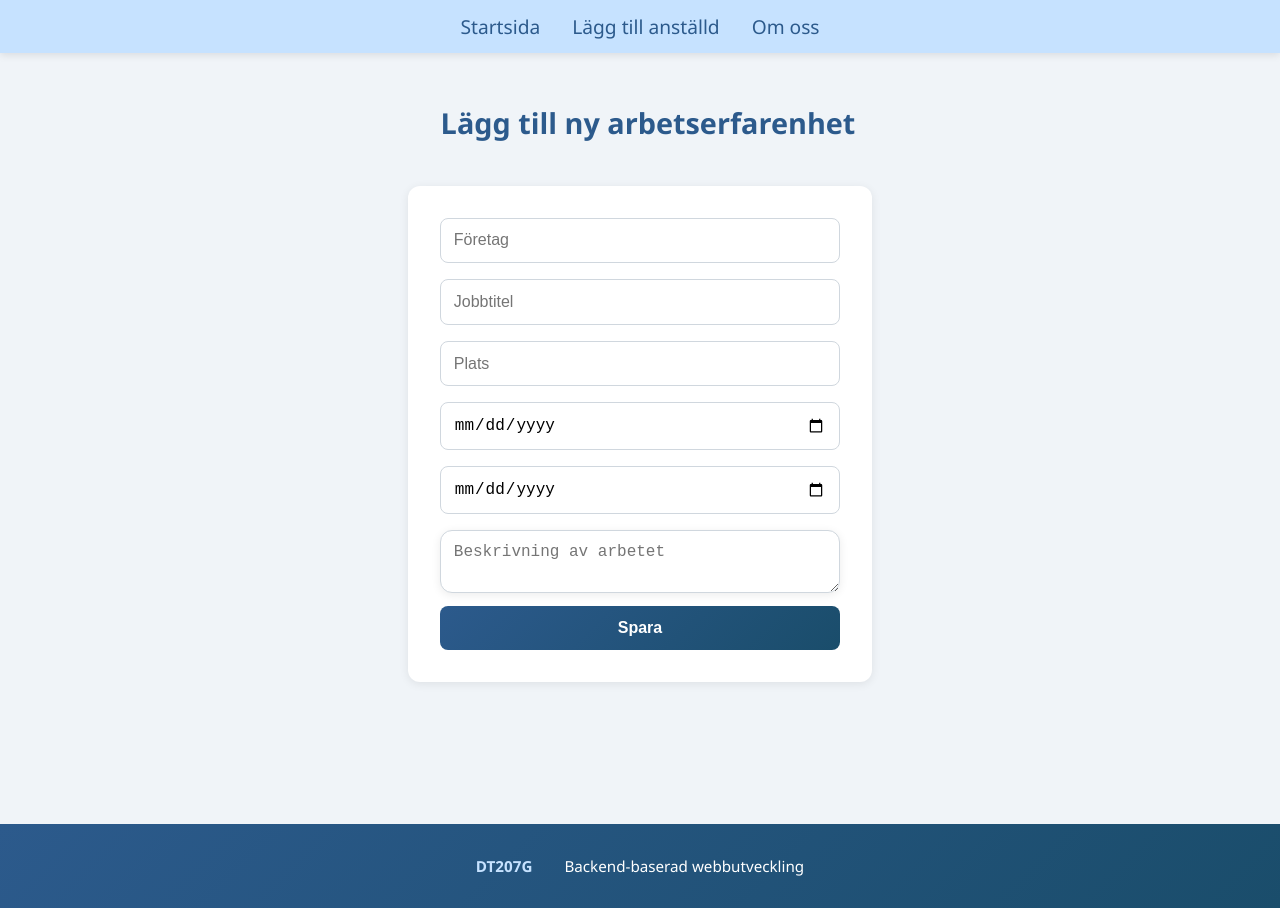
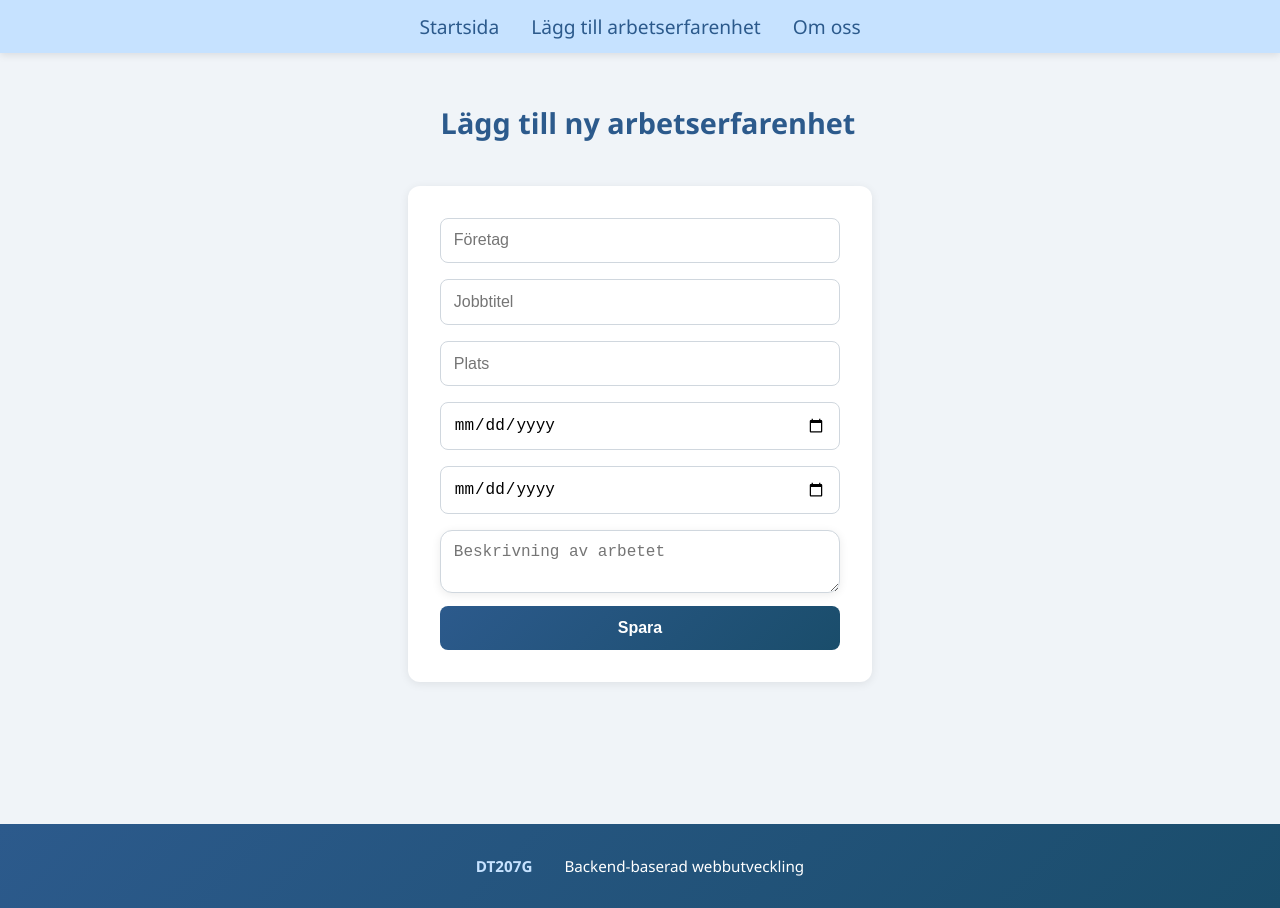
Before and after one commit to umavanmoriel/Moment2.2_DT207G, a website built with Parcel: page src/pages/add.html in a window 1280 px wide. Built offline with nearby package versions, Linux system fonts and the light colour scheme.

Commit message:
--Fixar fel i navigering

```diff
--- a/src/pages/add.html
+++ b/src/pages/add.html
@@ -3,7 +3,7 @@
 <head>
     <meta charset="UTF-8">
     <meta name="viewport" content="width=device-width, initial-scale=1.0">
-    <title>Lägg till anställd</title>
+    <title>Lägg till arbetserfarenhet</title>
     <link rel="stylesheet" href="../css/main.css">
     <link rel="stylesheet" href="../css/add.css">
 </head>
@@ -12,7 +12,7 @@
         <nav class="header-nav">
             <ul class="header-list">
                 <li><a class="header-link" href="index.html">Startsida</a></li>
-                <li><a class="header-link" href="add.html">Lägg till anställd</a></li>
+                <li><a class="header-link" href="add.html">Lägg till arbetserfarenhet</a></li>
                 <li><a class="header-link" href="about.html">Om oss</a></li>
             </ul>
         </nav>
```
Also changed, not shown: src/pages/about.html (+1 -1 lines), src/pages/index.html (+1 -1 lines), dist/about.html, dist/add.html, dist/index.html.
